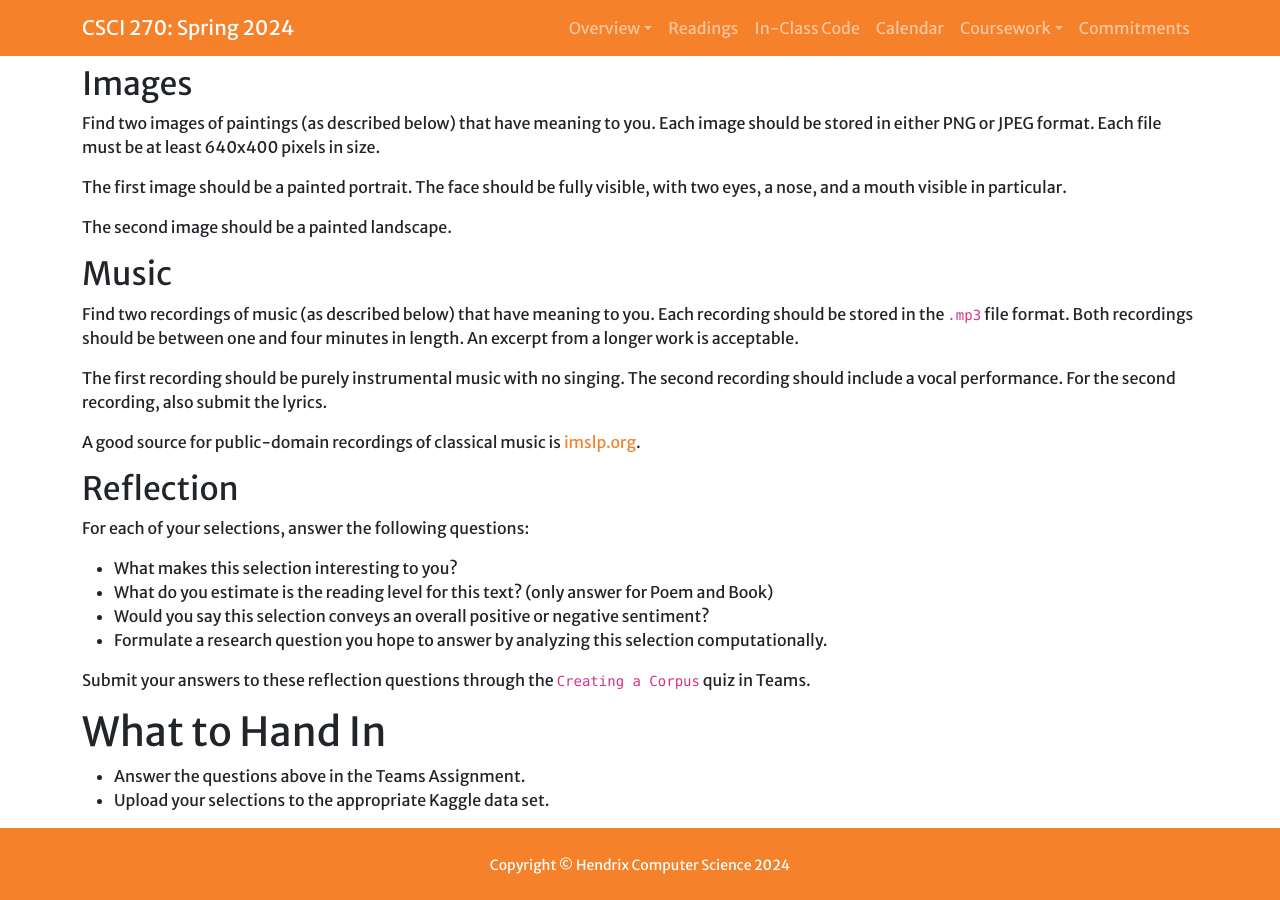
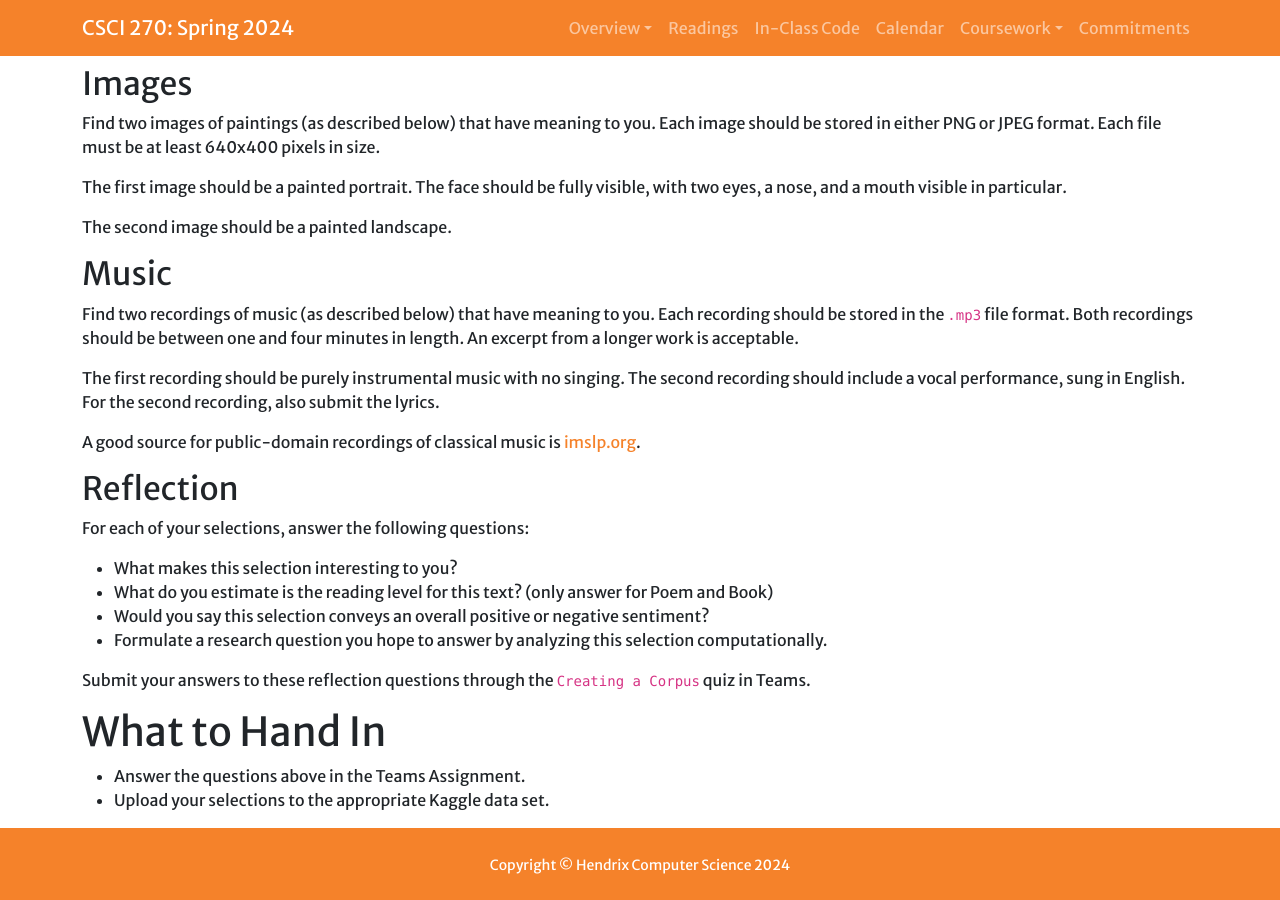
Before and after one commit to Hendrix-CS/csci270, a Jekyll site: the page built from labs/corpus.md, in a window 1280 px wide and 900 px high, scrolled down 772 px. Built offline with Jekyll 4.4.1, drawn with Linux system fonts in a browser that asks for light colours; a script that is not in the unit is left out; our own code applies the rules of GitHub Pages for plain Markdown files.

Commit message:
Edited corpus assignment

```diff
--- a/labs/corpus.md
+++ b/labs/corpus.md
@@ -65,8 +65,8 @@ recording should be stored in the `.mp3` file format. Both recordings should be
 between one and four minutes in length. An excerpt from a longer work is acceptable.
 
 The first recording should be purely instrumental music with no singing. The
-second recording should include a vocal performance. For the second recording,
-also submit the lyrics.
+second recording should include a vocal performance, sung in English. For the
+second recording, also submit the lyrics.
 
 A good source for public-domain recordings of classical music is [imslp.org](https://imslp.org/wiki/Main_Page).
 
```
